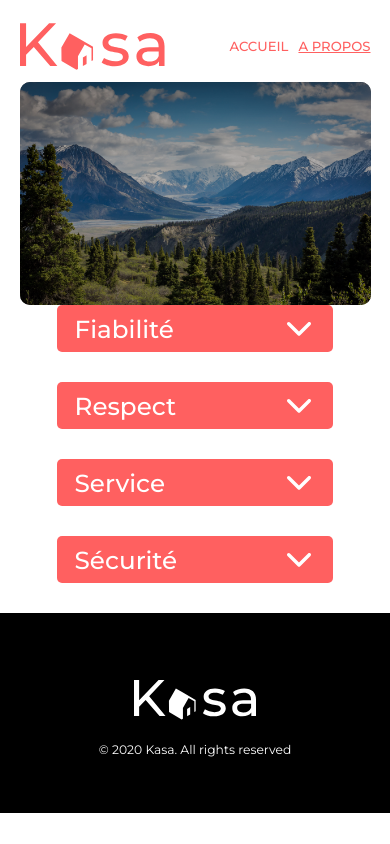
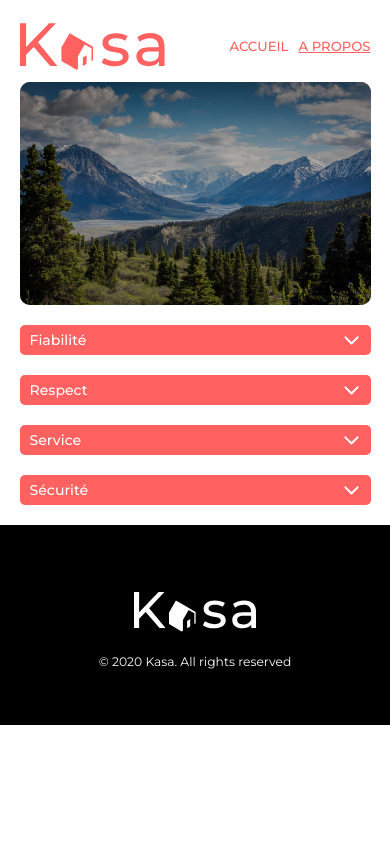
Before and after one commit to ZhannaZucher/kasa-react, a React (Create React App) app: page /about in a window 390 px wide. Built offline with nearby package versions, Linux system fonts and the light colour scheme.

Commit message:
add: collapse responsive

```diff
--- a/src/components/Banner/Banner.css
+++ b/src/components/Banner/Banner.css
@@ -1,7 +1,7 @@
 .banner {
 	height: 223px;
 	width: 90vw;
-		max-width: 1240px;
+	max-width: 1240px;
 	background: #000;
 	margin: 45px 0 30px;
 	border-radius: 25px;
@@ -35,7 +35,7 @@
 
 @media screen and (max-width: 576px) {
 	.banner {
-		margin: 0;
+		margin: 0 0 20px 0;
 		border-radius: 10px;
 		justify-content: flex-start;
 	}
--- a/src/components/Collapse/Collapse.css
+++ b/src/components/Collapse/Collapse.css
@@ -29,7 +29,36 @@
 	border-radius: 0 0 5px 5px ;
 	padding: 36px 20px 20px;
 	color: #FF6060;
-	font-weight: 5400;
+	font-weight: 400;
 	font-size: 1.4em;
 	line-height: 34px;
 }
+
+/*Responsive*/
+
+@media screen and (max-width: 576px) {
+	.collapsible {
+		width: 90vw;
+		margin-bottom: 20px;
+	}
+
+	.collapsible__btn {
+		height: 30px;
+		padding: 10px;
+	}
+
+	.collapsible__arrow-up, .collapsible__arrow-down {
+		height: 19px;
+		width: 19px;
+	}
+
+	.collapsible__title {
+		font-size: 0.8em;
+	}
+
+	.collapsible__content {
+		font-size: 0.8em;
+		line-height: 17px;
+		padding: 20px 10px;
+	}
+}
```
